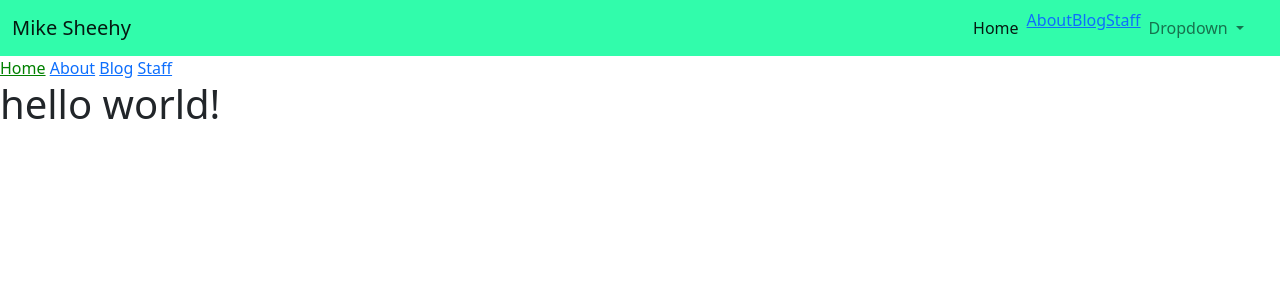
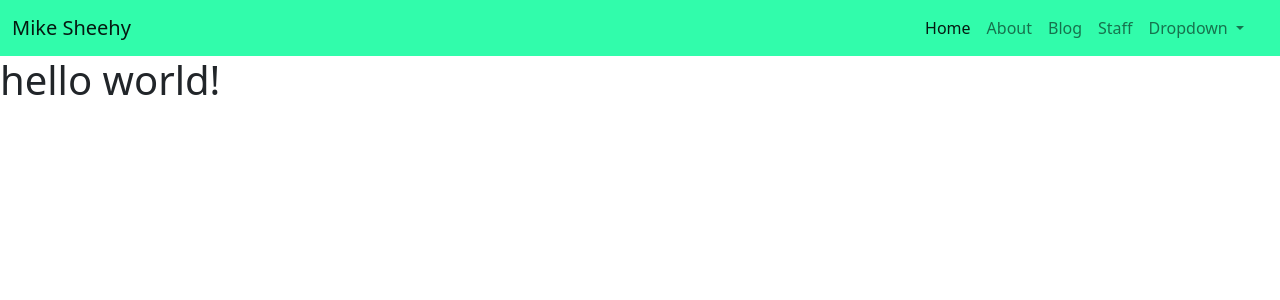
Before and after one commit to mikesheehy/blog, a Jekyll site: the page built from index.html, in a window 1280 px wide. Shown: the top 300 px of the page. Built offline with Jekyll 4.4.1, drawn with Linux system fonts in a browser that asks for light colours.

Commit message:
remove old nav

```diff
--- a/_includes/navigation.html
+++ b/_includes/navigation.html
@@ -13,7 +13,7 @@
           <ul class="navbar-nav justify-content-end flex-grow-1 pe-3">
             {% for item in site.data.navigation %}
             <li class="nav-item">
-                <a {% if page.url == item.link %}class="nav-link active"{% endif %} aria-current="page" href="{{ item.link }}">{{ item.name }}</a>
+                <a {% if page.url == item.link %}class="nav-link active"{% else %}class="nav-link"{% endif %} aria-current="page" href="{{ item.link }}">{{ item.name }}</a>
             </li>
             {% endfor %}
 
@@ -35,9 +35,3 @@
       </div>
     </div>
   </nav>
-
-<nav>
-    {% for item in site.data.navigation %}
-      <a href="{{ item.link }}" {% if page.url == item.link %}class="current"{% endif %}>{{ item.name }}</a>
-    {% endfor %}
-  </nav>
```
Also changed, not shown: 11 other files.
